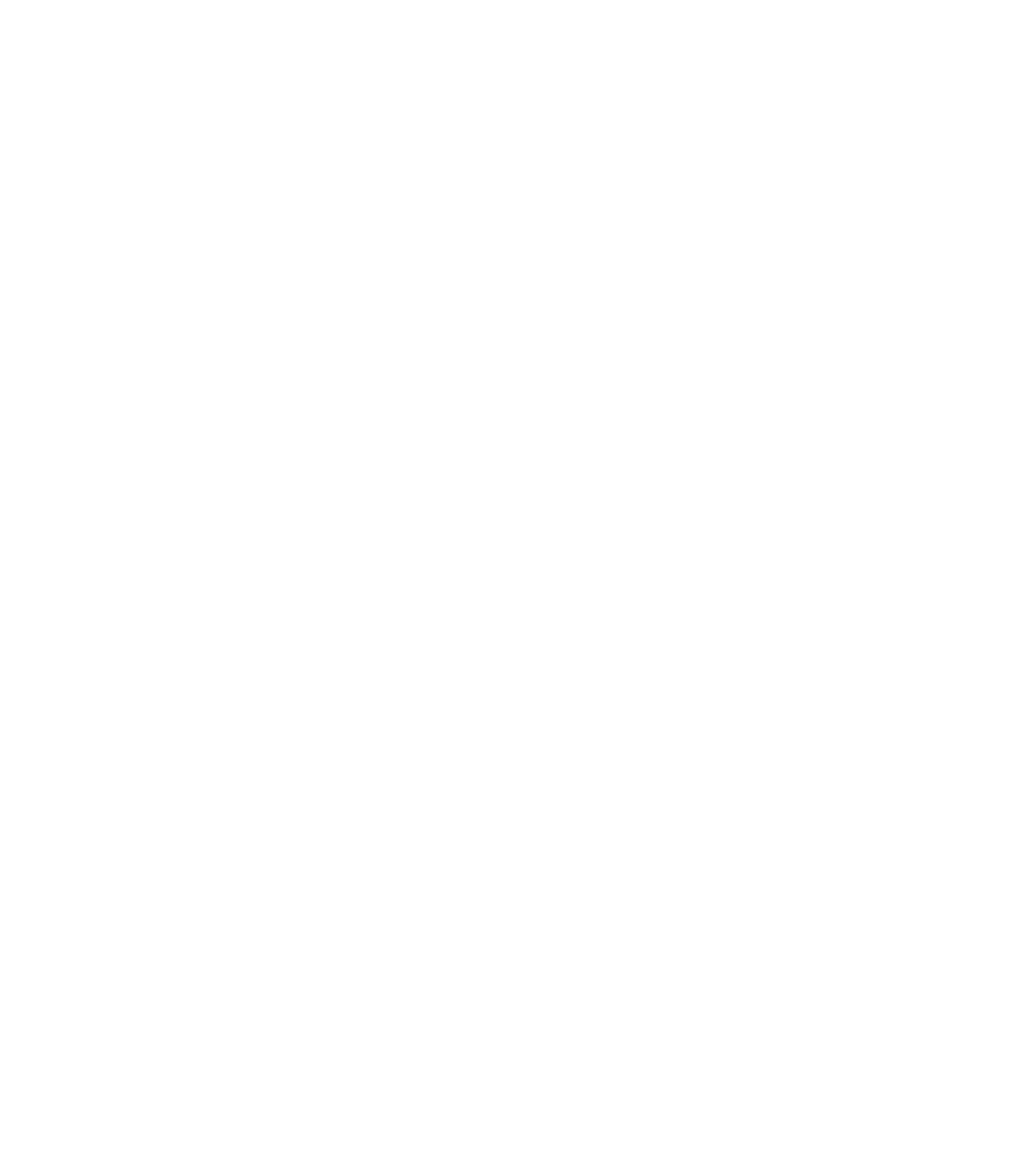
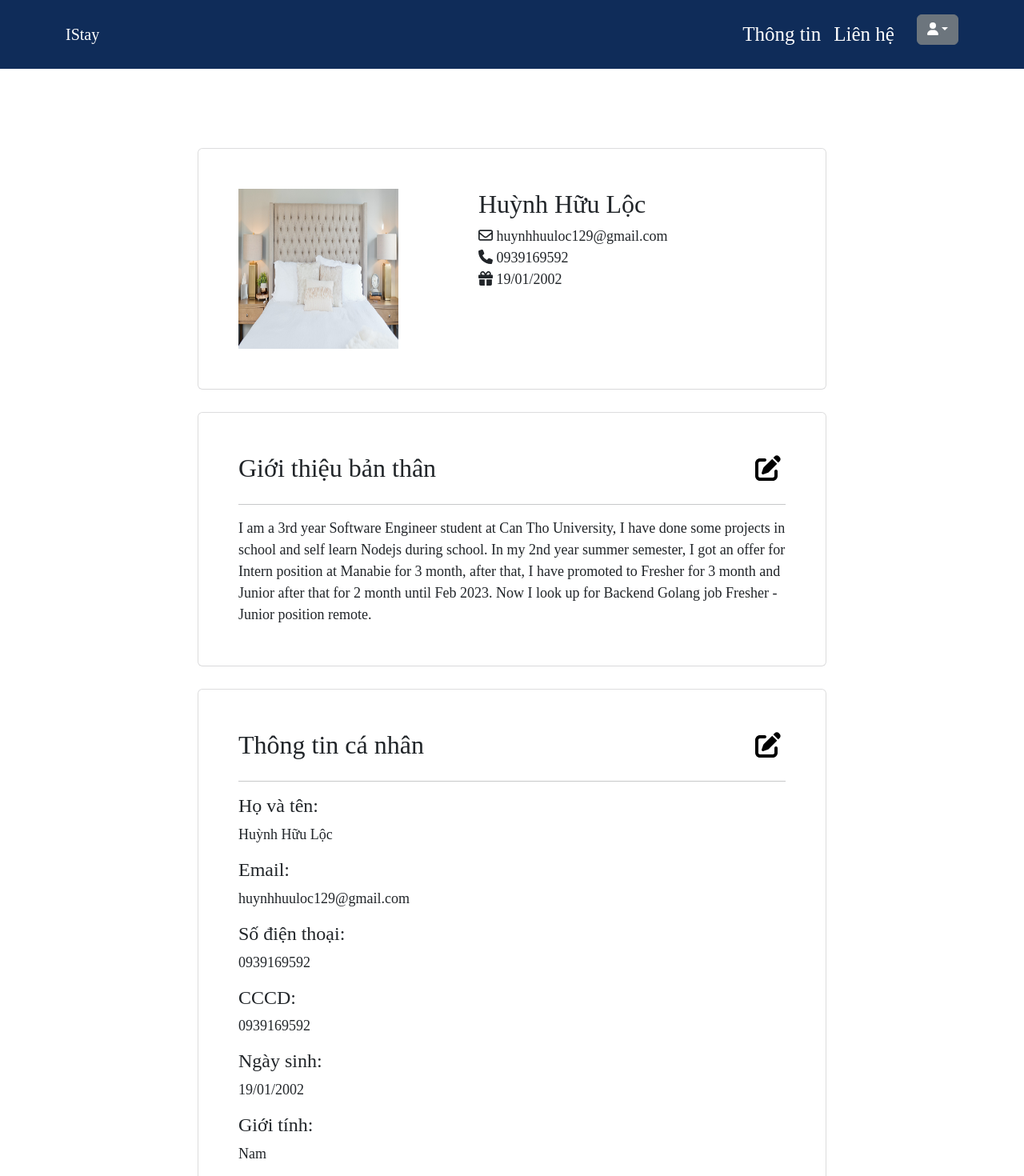
Before and after one commit to huynhhuuloc129/CT250, a Vue app in the folder CT250-UI/: page /personal-information in a window 1280 px wide. Before the commit this address had no page. Shown: the top 1470 px of the page at 80% size. Before the commit the page ends 800 px from the top, so only its background shows below. Built offline with nearby package versions, Linux system fonts and the light colour scheme; a web font is replaced by a local one.

Commit message:
add personal information page

```diff
--- a/CT250-UI/src/App.vue
+++ b/CT250-UI/src/App.vue
@@ -42,6 +42,9 @@
 body {
   height: 100vh;
 }
+label{
+  color: rgb(175, 175, 175);
+}
 #app{
   font-family: 'Tilt Neon';
 }
--- a/CT250-UI/src/components/AppFooter.vue
+++ b/CT250-UI/src/components/AppFooter.vue
@@ -63,7 +63,7 @@
             <a href="http://localhost:3001" class="text-reset">Trang chủ</a>
           </p>
           <p>
-            <a href="#!" class="text-reset">Thông tin cá nhân</a>
+            <a href="http://localhost:3001/personal-information" class="text-reset">Thông tin cá nhân</a>
           </p>
           <p>
             <a href="http://localhost:3001/myroom" class="text-reset">Phòng của tôi</a>
--- a/CT250-UI/src/components/AppHeader.vue
+++ b/CT250-UI/src/components/AppHeader.vue
@@ -2,7 +2,7 @@
 
 <nav id="AppHeader" class="navbar fixed-top navbar-expand-lg navbar-dark p-md-3">
       <div class="container" id="AppHeaderContainer">
-        <a class="navbar-brand" href="#">IStay</a>
+        <a class="navbar-brand" href="http://localhost:3001">IStay</a>
         <button
           class="navbar-toggler"
           type="button"
@@ -30,8 +30,8 @@
                   <font-awesome-icon icon="user"/>
                 </button>
                 <ul class="dropdown-menu">
-                  <li><a class="dropdown-item" href="#"><font-awesome-icon icon="user"/> Thông tin cá nhân</a></li>
-                  <li><a class="dropdown-item" href="#"><font-awesome-icon icon="bed"/> Phòng của tôi</a></li>
+                  <li><a class="dropdown-item" href="http://localhost:3001/personal-information"><font-awesome-icon icon="user"/> Thông tin cá nhân</a></li>
+                  <li><a class="dropdown-item" href="http://localhost:3001/myroom"><font-awesome-icon icon="bed"/> Phòng của tôi</a></li>
                   <li><a class="dropdown-item" href="#"><font-awesome-icon icon="right-from-bracket"/> Đăng xuất</a></li>
                 </ul>
               </div>
--- a/CT250-UI/src/components/RegisterForm.vue
+++ b/CT250-UI/src/components/RegisterForm.vue
@@ -1,46 +1,47 @@
 <template>
   <form id="registerForm">
 
-  <div class="form-group">
+  <div class="form-floating">
+    <input type="text" class="form-control" id="registerInputUsername" placeholder="" required>
     <label for="registerInputUsername" >Tài khoản</label>
-    <input type="text" class="form-control" id="registerInputUsername"  placeholder="Username" required>
   </div>
 
-  <div class="form-group">
+  <div class="form-floating">
+    <input type="email" class="form-control" id="registerInputEmail1" aria-describedby="emailHelp" placeholder="" required>
     <label for="registerInputEmail1" >Địa chỉ email</label>
-    <input type="email" class="form-control" id="registerInputEmail1" aria-describedby="emailHelp" placeholder="Email" required>
     <small id="emailHelp" class="form-text text-muted">Email của bạn sẽ không được chia sẻ với bất cứ ai</small>
   </div>
 
-  <div class="form-group">
+  <div class="form-floating">
+    <input type="password" class="form-control" id="registerInputPassword1" placeholder="" required>
     <label for="registerInputPassword1" >Mật khẩu</label>
-    <input type="password" class="form-control" id="registerInputPassword1" placeholder="Password" required>
   </div>
 
-  <div class="form-group">
+  <div class="form-floating">
+    <input type="text" class="form-control" id="registerInputFirstname"  placeholder="" required>
     <label for="registerInputFirstname" >Họ</label>
-    <input type="text" class="form-control" id="registerInputFirstname"  placeholder="First name" required>
   </div>
 
-  <div class="form-group">
+  <div class="form-floating">
+    <input type="text" class="form-control" id="registerInputLastname" placeholder="" required>
     <label for="registerInputLastname" >Tên</label>
-    <input type="text" class="form-control" id="registerInputLastname"  placeholder="Last name" required>
   </div>
 
-  <div class="form-group">
+  <div class="form-floating">
+    <input type="text" class="form-control" id="registerInputCitizenID" placeholder="" required>
     <label for="registerInputCitizenID" >Căn cước công dân</label>
-    <input type="text" class="form-control" id="registerInputCitizenID"  placeholder="Citizen ID" required>
   </div>
 
+  <div class="form-floating">
+    <select class="form-select form-select-sm" id="floatingSelect" aria-label=".form-select-sm role"  required>
+      <option value="1">Chủ trọ</option>
+      <option value="2">Người thuê trọ</option>
+    </select>
+    <label for="floatingSelect">Chọn vai trò cần đăng ký</label>
 
-  <select class="form-select form-select-sm" aria-label=".form-select-sm role" required>
-    <option selected>Chọn role cần đăng ký</option>
-    <option value="1">Chủ trọ</option>
-    <option value="2">Người thuê trọ</option>
-  </select>
-
+  </div>
   <div style="display:flex; align-items:center; justify-content: center; padding: 10px 0 0 0;">
-    <button type="submit" id="registerButton" class="btn btn-secondary">Đăng ký</button>
+    <button type="submit" id="registerButton" class="btn btn-secondary registerForm-button">Đăng ký</button>
   </div>
 </form>
 </template>
@@ -55,10 +56,14 @@
   justify-content: center;
   padding: 10px;
 }
-.form-group{
-  padding: 10px;
+.form-floating{
+  margin-bottom: 20px;
 }
 #registerButton{
   text-align: center;
 }
+.registerForm-button{
+  color: #FFF0DC;
+  background-color: #0F2C59;
+}
   </style>
--- a/CT250-UI/src/router/index.js
+++ b/CT250-UI/src/router/index.js
@@ -17,6 +17,11 @@
         name: "myroom",
         component: () => import("@/views/MyRoom.vue"),
     },
+    {
+        path: "/personal-information",
+        name: "personal information",
+        component: () => import("@/views/PersonalInformation.vue"),
+    },
 ];
 
 const router = createRouter({
--- /dev/null
+++ b/CT250-UI/src/views/PersonalInformation.vue
@@ -0,0 +1,222 @@
+<template>
+<div id="PersonalInformation-sessions">
+    <div class="PersonalInformation-session" id="first-session">
+        <img id="PersonalInformation-avatar" src="../assets/home-page-background.jpg" alt="">
+        <div>
+            <h2>Huỳnh Hữu Lộc</h2>
+            <div><font-awesome-icon :icon="[ 'far', 'envelope' ]"/> huynhhuuloc129@gmail.com</div>
+            <div><font-awesome-icon :icon="[ 'fas', 'phone' ]"/> 0939169592</div>
+            <div><font-awesome-icon :icon="[ 'fas', 'gift' ]"/> 19/01/2002</div>
+        </div>
+    </div>
+    <div class="PersonalInformation-session">
+        <div>
+            <div style="display: flex; justify-content: space-between;">
+                <h2>Giới thiệu bản thân</h2>
+                <button style="border: 0px; background-color: white;" data-bs-toggle="modal" data-bs-target="#selfModal"><h2><font-awesome-icon icon="pen-to-square"/></h2></button>
+            </div>
+            <hr>
+            <div>I am a 3rd year Software Engineer student at Can Tho University, I have done some projects in school and self learn Nodejs during school. In my 2nd year summer semester, I got an offer for Intern position at Manabie for 3 month, after that, I have promoted to Fresher for 3 month and Junior after that for 2 month until Feb 2023. Now I look up for Backend Golang job Fresher - Junior position remote.</div>
+        </div>
+    </div>
+    <div class="PersonalInformation-session">
+        <div style="display: flex; justify-content: space-between;">
+            <h2>Thông tin cá nhân</h2>
+            <button style="border: 0px; background-color: white;" data-bs-toggle="modal" data-bs-target="#infoModal"><h2><font-awesome-icon icon="pen-to-square"/></h2></button>
+        </div>
+
+        <hr>
+        <div>
+            <h4>Họ và tên: </h4>
+            <p>Huỳnh Hữu Lộc</p>
+        </div>
+        <div>
+            <h4>Email: </h4>
+            <p>huynhhuuloc129@gmail.com</p>
+        </div>
+        <div>
+            <h4>Số điện thoại: </h4>
+            <p>0939169592</p>
+        </div>
+        <div>
+            <h4>CCCD: </h4>
+            <p>0939169592</p>
+        </div>
+        <div>
+            <h4>Ngày sinh: </h4>
+            <p>19/01/2002</p>
+        </div>
+        <div>
+            <h4>Giới tính: </h4>
+            <p>Nam</p>
+        </div>
+        <div>
+            <h4>Địa chỉ hiện tại: </h4>
+            <p>Nguyễn Văn Linh, đại học Cần Thơ</p>
+        </div>
+    </div>
+
+
+    <div class="PersonalInformation-session">
+        <h4>Các phòng trọ đã từng ở: </h4>
+
+    </div>
+
+
+    <div class="modal fade" id="selfModal" tabindex="-1" aria-labelledby="selfModalLabel" aria-hidden="true" data-backdrop="false">
+        <div class="modal-dialog-centered modal-dialog">
+            <div class="modal-content">
+                <div class="modal-header">
+                    <h5 class="modal-title" id="loginTitle">Giới thiệu bản thân</h5>
+                    <button type="button" class="btn-close" data-bs-dismiss="modal" aria-label="Close"></button>
+                </div>
+                <div class="modal-body">
+                    <form id="self-form">
+                    <div class="form-outline mb-4">
+                        <textarea  id="form2Example1" class="form-control"></textarea>
+                        <label class="form-label" for="form2Example1"></label>
+                    </div>
+
+                    <div class="text-center">
+                        <button type="button" class=" btn btn-primary btn-block mb-4 loginForm-button">Cập nhật</button>
+                    </div>
+
+                    </form>
+                </div>
+            </div>
+        </div>
+    </div>
+
+    <div class="modal fade" id="infoModal" tabindex="-1" aria-labelledby="infoModalLabel" aria-hidden="true" data-backdrop="false">
+        <div class="modal-dialog-centered modal-dialog">
+            <div class="modal-content">
+                <div class="modal-header">
+                    <h5 class="modal-title" id="loginTitle">Thông tin cá nhân</h5>
+                    <button type="button" class="btn-close" data-bs-dismiss="modal" aria-label="Close"></button>
+                </div>
+                <div class="modal-body">
+                    <form id="registerForm">
+                        <div class="form-floating">
+                            <input type="text" class="form-control" id="registerInputFirstname" placeholder="" required>
+                            <label for="registerInputFirstname" >Họ</label>
+                        </div>
+
+                        <div class="form-floating">
+                            <input type="text" class="form-control" id="registerInputLastname" placeholder="" required>
+                            <label for="registerInputLastname" >Tên</label>
+                        </div>
+
+                        <div class="form-floating">
+                            <input type="email" class="form-control" id="registerInputEmail1" aria-describedby="emailHelp" placeholder="" required>
+                            <label for="registerInputEmail1" >Email</label>
+                        </div>
+                        <small id="emailHelp" class="form-text text-muted"></small>
+
+                        <div class="form-floating">
+                            <input type="password" class="form-control" id="registerInputPhonenumber" placeholder="" required>
+                            <label for="registerInputPhonenumber" >Số điện thoại</label>
+                        </div>
+
+                        <div class="form-floating">
+                            <input type="text" class="form-control" id="registerInputCitizenID" placeholder=""  required>
+                            <label for="registerInputCitizenID" >Căn cước công dân</label>
+                        </div>
+
+                        <div class="form-floating">
+                            <input type="text" class="form-control" id="registerInputdob" placeholder="" required>
+                            <label for="registerInputdob" >Ngày sinh</label>
+                        </div>
+
+                        <div class="form-floating">
+                            <select class="form-select form-select-sm" id="floatingSelect" aria-label=".form-select-sm role" required>
+                                <option value="1">Nam</option>
+                                <option value="2">Nữ</option>
+                            </select>
+                            <label for="floatingSelect">Giới tính</label>
+                        </div>
+
+                        <div class="form-floating">
+                            <input type="text" class="form-control" id="registerInputAddress" placeholder="" required>
+                            <label for="registerInputAddress" >Địa chỉ hiện tại</label>
+                        </div>
+
+                        <div style="display:flex; align-items:center; justify-content: center; padding: 10px 0 0 0;">
+                            <button type="submit" id="registerButton" class="btn btn-secondary registerForm-button">Cập nhật</button>
+                        </div>
+                        </form>
+                </div>
+            </div>
+        </div>
+    </div>
+</div>
+</template>
+
+<script>
+export default {
+    data() {
+        return {
+        };
+    },
+    components: {
+    },
+    computed: {
+    },
+    methods: {
+      showHeaderAndFooter() {
+        this.$emit("isShowHeaderAndFooter", true);
+      },
+    },
+    mounted(){
+      this.showHeaderAndFooter();
+    }
+}
+</script>
+
+<style>
+.form-floating{
+  margin-bottom: 20px;
+}
+#registerButton{
+  text-align: center;
+}
+.registerForm-button{
+  color: #FFF0DC;
+  background-color: #0F2C59;
+}
+#form2Example1{
+    word-wrap: break-word;
+    height: 100px;
+}
+#first-session{
+    display: flex;
+}
+#AppHeader {
+  position: static;
+  background-color: #0F2C59;
+}
+#PersonalInformation-avatar{
+    margin-right: 100px;
+    width: 200px;
+    height: 200px;
+}
+#PersonalInformation-sessions{
+    justify-content: center;
+    align-items: center;
+    word-wrap: break-word;
+    font-size: large;
+    margin: 100px 150px 150px 150px;
+    display: flex;
+    flex-direction: column;
+}
+.PersonalInformation-session{
+    width: 80%;
+    box-shadow: rgba(0, 0, 0, 0.02) 0px 1px 3px 0px, rgba(27, 31, 35, 0.15) 0px 0px 0px 1px;
+        padding: 50px;
+    border-radius: 5px;
+    margin-bottom: 30px;
+}
+.loginForm-button{
+  color: #FFF0DC;
+  background-color: #0F2C59;
+}
+</style>
```
Also changed, not shown: CT250-UI/src/components/LoginForm.vue (+4 -7 lines), CT250-UI/src/services/user.service.js (added, +17 -0 lines).
